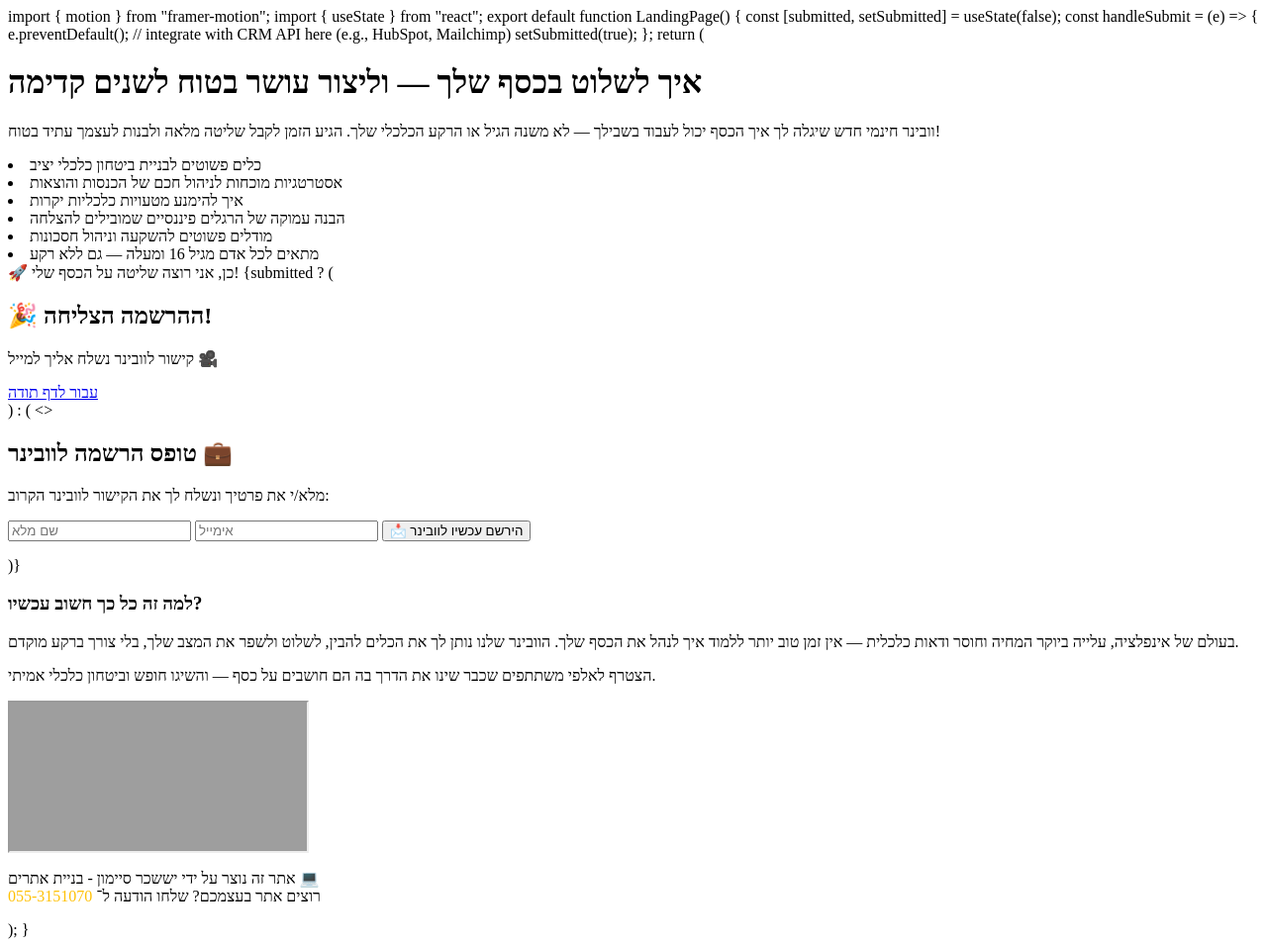
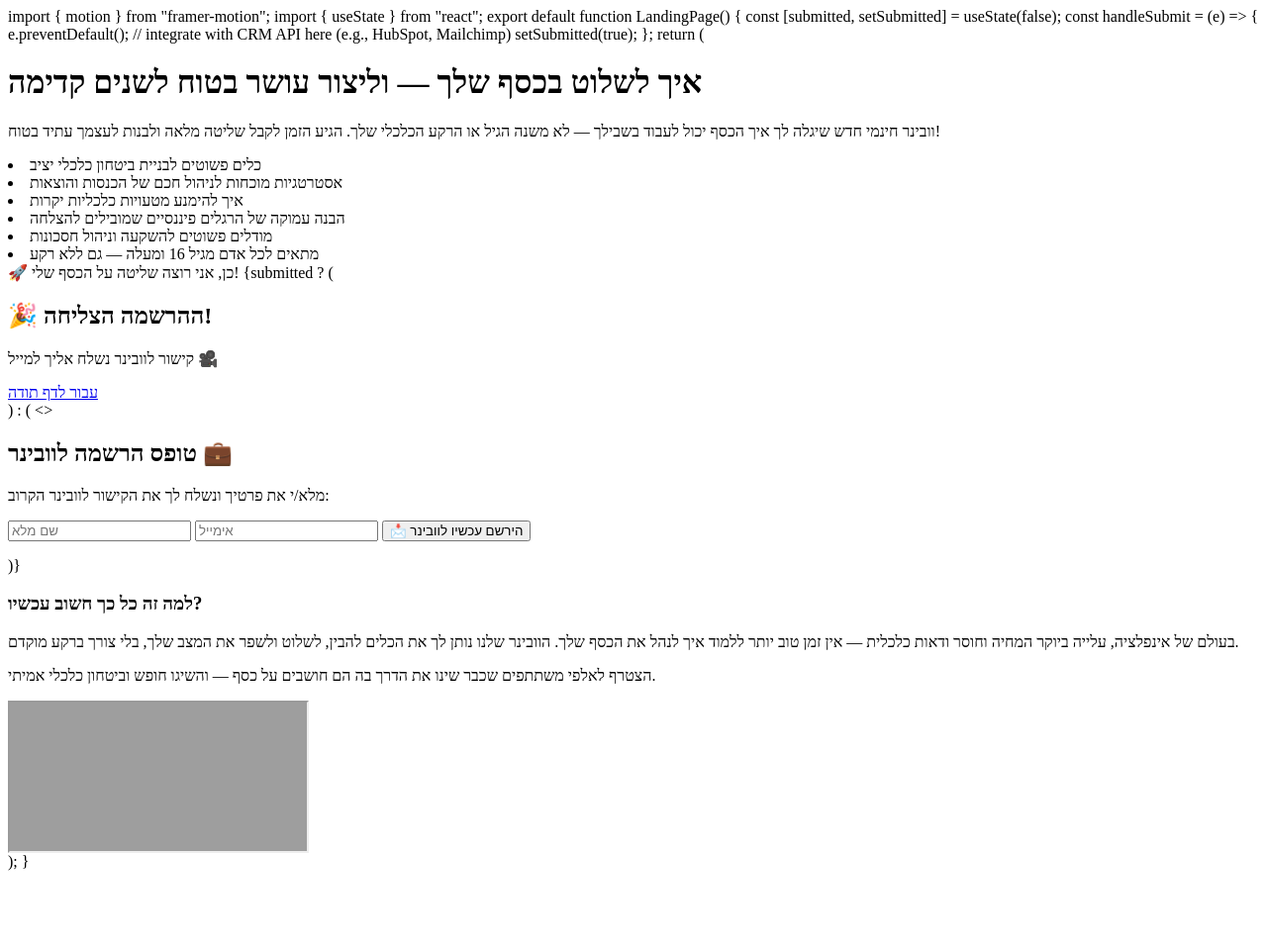
Before and after one commit to ZachSimon1/111, a plain HTML site: page index.html in a window 1280 px wide. Shown: the whole page at 99% size. After the commit the page ends 888 px from the top, so only its background shows below. Drawn offline with Linux system fonts and the light colour scheme; grey boxes are pictures that could not be loaded.

Commit message:
Update index.html

```diff
--- a/index.html
+++ b/index.html
@@ -118,11 +118,6 @@ export default function LandingPage() {
             allowFullScreen
           ></iframe>
         </div>
-          <footer>
-    <p>אתר זה נוצר על ידי יששכר סיימון - בניית אתרים 💻<br>
-    רוצים אתר בעצמכם? שלחו הודעה ל־
-    <a href="https://wa.me/972553151070" style="color: #ffc107; text-decoration: none;">055-3151070</a></p>
-  </footer>
       </div>
     </div>
   );
```
